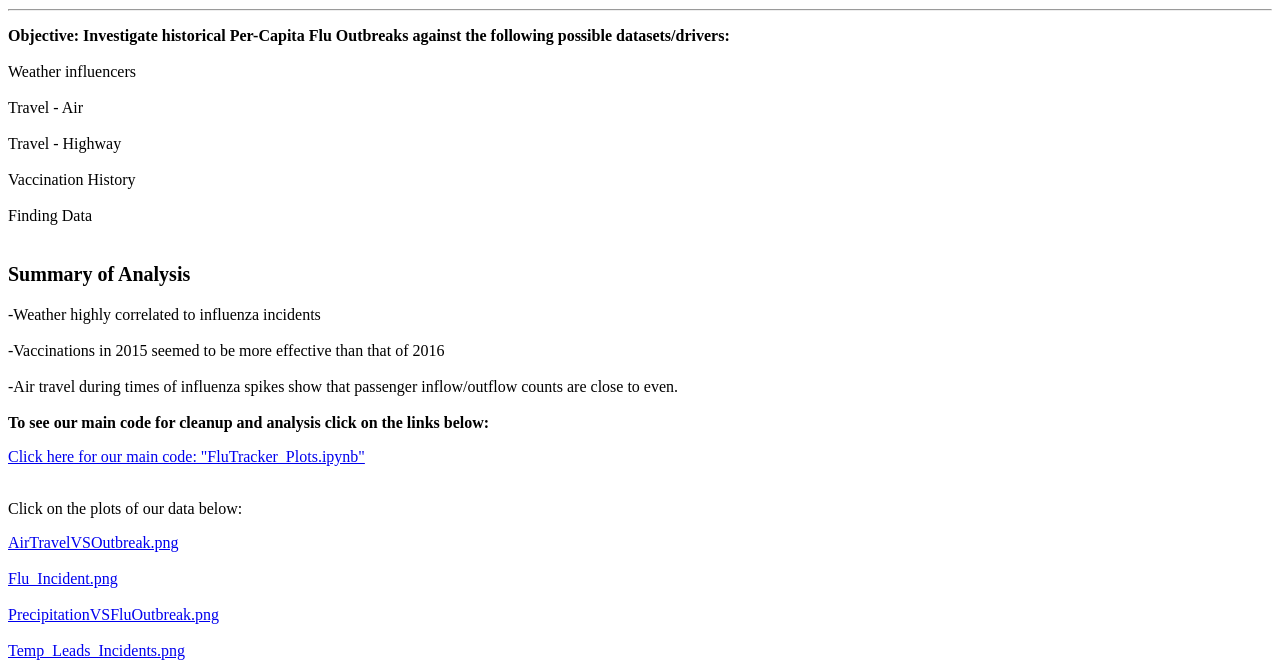
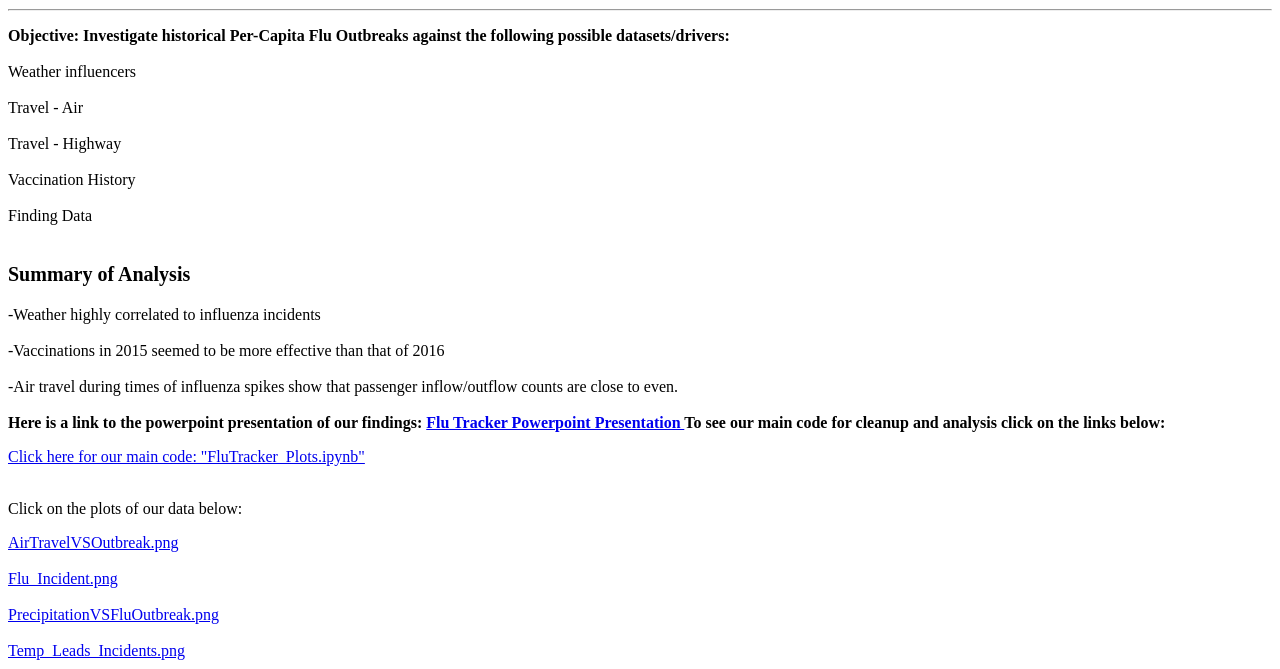
Before and after one commit to giolee88/FluTracker, a plain HTML site: page index.html in a window 1280 px wide. Shown: the part 428-1097 px from the top of the page. Drawn offline with Linux system fonts and the light colour scheme.

Commit message:
Update index.html

```diff
--- a/index.html
+++ b/index.html
@@ -31,6 +31,8 @@ Finding Data <br><br>
 
 -Air travel during times of influenza spikes show that passenger inflow/outflow counts are close to even.
 <br><br>
+	<strong> Here is a link to the powerpoint presentation of our findings:
+		<a href ="https://github.com/bogordon86/FluTracker/blob/master/Slide-Shows/Flu%20Tracker.pptx" target=_blank> Flu Tracker Powerpoint Presentation </a></strong>
 <strong>To see our main code for cleanup and analysis click on the links below:</strong></p>
 
 <a href="https://github.com/bogordon86/FluTracker/blob/master/Code/Flutracker_Plots.ipynb"target=_blank> Click here for our main code: "FluTracker_Plots.ipynb"</a>
```
